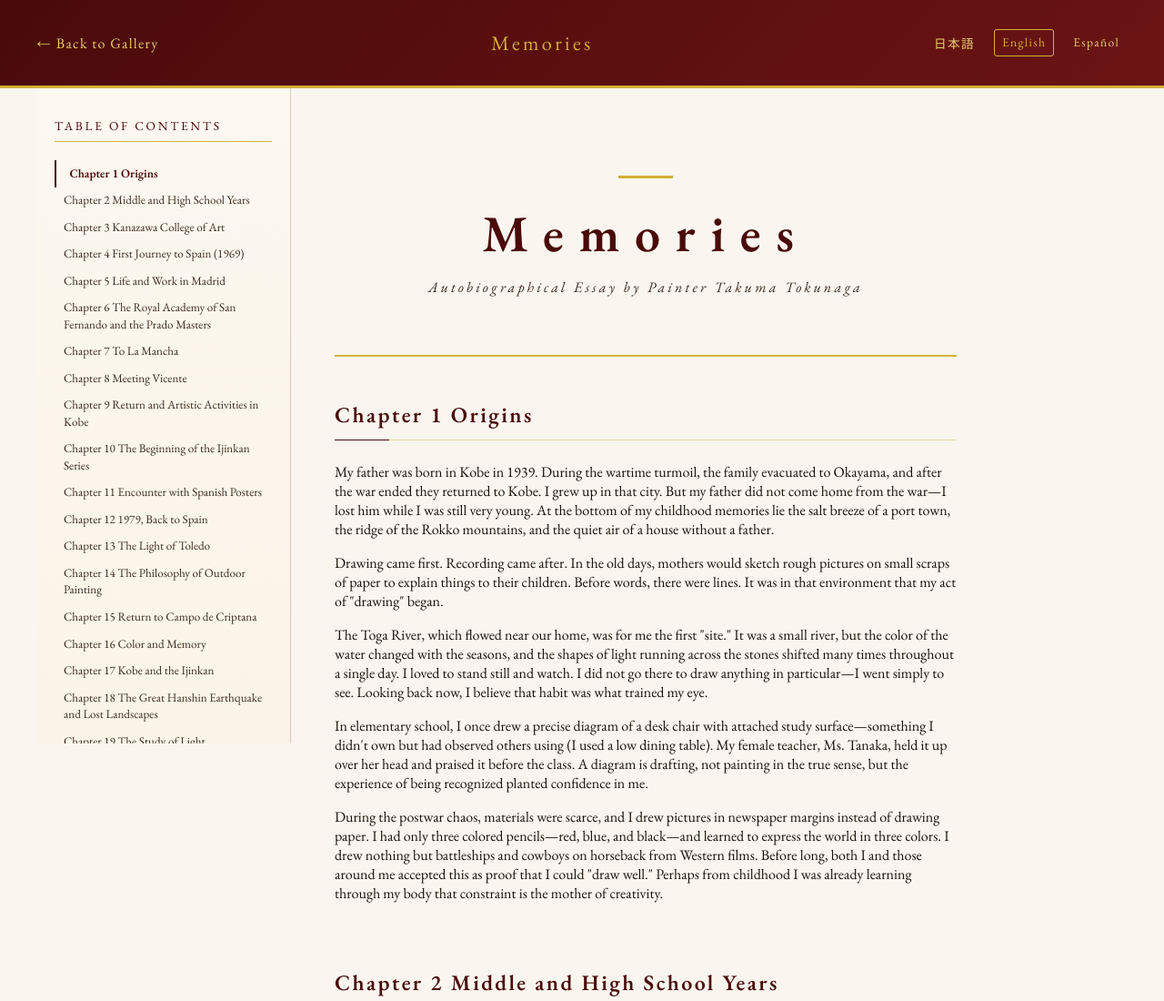
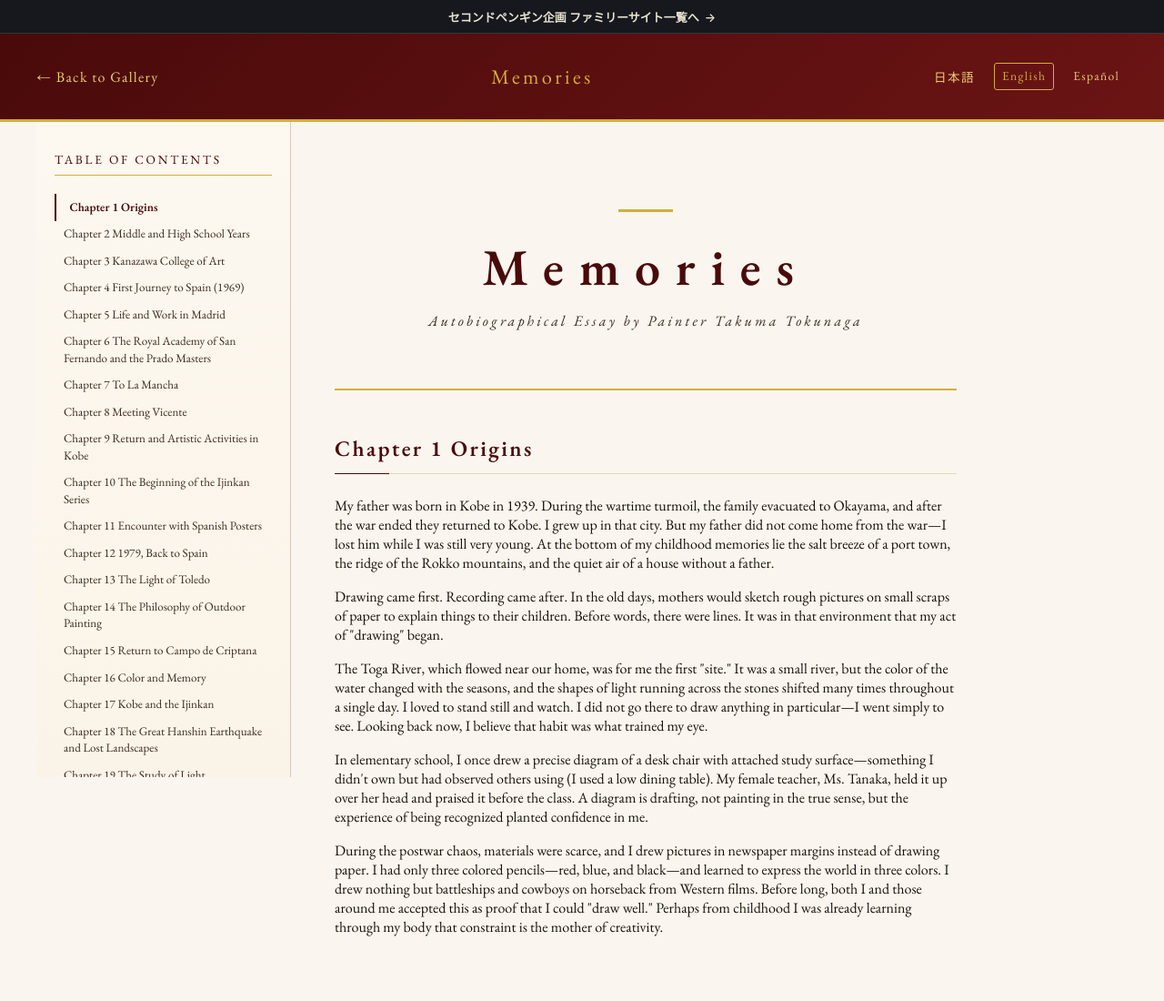
Before and after one commit to Second-penguin-planning/online-museum, an Astro site: page /online-museum/en/about in a window 1280 px wide. Shown: the top 1100 px of the page at 91% size. Built offline with nearby package versions, Linux system fonts and the light colour scheme; Astro itself is replaced by a stand-in of ours.

Commit message:
セコンドペンギン企画ハブへの戻り導線（sp-familybar）を追加
second-penguin.comのアプリ一覧セクションへの導線を全5ページ
（index/about/scores/shop/storage）のヘッダー上部に追加。
既存コンテンツへの変更なし。

```diff
--- a/src/pages/[lang]/about.astro
+++ b/src/pages/[lang]/about.astro
@@ -908,6 +908,21 @@ const t = ui[lang] ?? ui.ja;
 </head>
 <body>
 
+  <!-- ===== SP-FAMILYBAR START ===== -->
+  <div class="sp-familybar sp-familybar--dark">
+    <a href="https://second-penguin.com/#sp-apps" target="_blank" rel="noopener" class="sp-familybar__link">
+      セコンドペンギン企画 ファミリーサイト一覧へ <span aria-hidden="true">→</span>
+    </a>
+  </div>
+  <style>
+    .sp-familybar { padding: 8px 16px; text-align: center; font-family: -apple-system, "Hiragino Kaku Gothic ProN", "Noto Sans JP", sans-serif; }
+    .sp-familybar--dark { background: #16181d; border-bottom: 1px solid #33363f; }
+    .sp-familybar__link { font-size: 13px; font-weight: 600; text-decoration: none; display: inline-flex; align-items: center; gap: 6px; }
+    .sp-familybar--dark .sp-familybar__link { color: #e8e2d0; }
+    .sp-familybar__link:hover { text-decoration: underline; }
+  </style>
+  <!-- ===== SP-FAMILYBAR END ===== -->
+
   <!-- ヘッダー -->
   <header class="page-header">
     <a href={`${base}/${lang}/`} class="back-link">{t.backToGallery}</a>
--- a/src/pages/[lang]/index.astro
+++ b/src/pages/[lang]/index.astro
@@ -853,6 +853,21 @@ function getCardWidth(sizeStr) {
   </head>
   <body>
 
+    <!-- ===== SP-FAMILYBAR START ===== -->
+    <div class="sp-familybar sp-familybar--dark">
+      <a href="https://second-penguin.com/#sp-apps" target="_blank" rel="noopener" class="sp-familybar__link">
+        セコンドペンギン企画 ファミリーサイト一覧へ <span aria-hidden="true">→</span>
+      </a>
+    </div>
+    <style>
+      .sp-familybar { padding: 8px 16px; text-align: center; font-family: -apple-system, "Hiragino Kaku Gothic ProN", "Noto Sans JP", sans-serif; }
+      .sp-familybar--dark { background: #16181d; border-bottom: 1px solid #33363f; }
+      .sp-familybar__link { font-size: 13px; font-weight: 600; text-decoration: none; display: inline-flex; align-items: center; gap: 6px; }
+      .sp-familybar--dark .sp-familybar__link { color: #e8e2d0; }
+      .sp-familybar__link:hover { text-decoration: underline; }
+    </style>
+    <!-- ===== SP-FAMILYBAR END ===== -->
+
     <!-- ヘッダー -->
     <header class="site-header">
       <div class="header-logo">{t.headerTitle}</div>
--- a/src/pages/[lang]/scores.astro
+++ b/src/pages/[lang]/scores.astro
@@ -272,6 +272,21 @@ const scoresData = scores.map(s => ({
 </head>
 <body>
 
+  <!-- ===== SP-FAMILYBAR START ===== -->
+  <div class="sp-familybar sp-familybar--dark">
+    <a href="https://second-penguin.com/#sp-apps" target="_blank" rel="noopener" class="sp-familybar__link">
+      セコンドペンギン企画 ファミリーサイト一覧へ <span aria-hidden="true">→</span>
+    </a>
+  </div>
+  <style>
+    .sp-familybar { padding: 8px 16px; text-align: center; font-family: -apple-system, "Hiragino Kaku Gothic ProN", "Noto Sans JP", sans-serif; }
+    .sp-familybar--dark { background: #16181d; border-bottom: 1px solid #33363f; }
+    .sp-familybar__link { font-size: 13px; font-weight: 600; text-decoration: none; display: inline-flex; align-items: center; gap: 6px; }
+    .sp-familybar--dark .sp-familybar__link { color: #e8e2d0; }
+    .sp-familybar__link:hover { text-decoration: underline; }
+  </style>
+  <!-- ===== SP-FAMILYBAR END ===== -->
+
   <header class="site-header">
     <a href={`${base}/${lang}/`}>{t.back}</a>
     <span class="header-title">TOKUNAGA ART MUSEUM</span>
--- a/src/pages/[lang]/shop.astro
+++ b/src/pages/[lang]/shop.astro
@@ -878,6 +878,21 @@ const ts = shopUI[lang];
 </head>
 <body>
 
+  <!-- ===== SP-FAMILYBAR START ===== -->
+  <div class="sp-familybar sp-familybar--dark">
+    <a href="https://second-penguin.com/#sp-apps" target="_blank" rel="noopener" class="sp-familybar__link">
+      セコンドペンギン企画 ファミリーサイト一覧へ <span aria-hidden="true">→</span>
+    </a>
+  </div>
+  <style>
+    .sp-familybar { padding: 8px 16px; text-align: center; font-family: -apple-system, "Hiragino Kaku Gothic ProN", "Noto Sans JP", sans-serif; }
+    .sp-familybar--dark { background: #16181d; border-bottom: 1px solid #33363f; }
+    .sp-familybar__link { font-size: 13px; font-weight: 600; text-decoration: none; display: inline-flex; align-items: center; gap: 6px; }
+    .sp-familybar--dark .sp-familybar__link { color: #e8e2d0; }
+    .sp-familybar__link:hover { text-decoration: underline; }
+  </style>
+  <!-- ===== SP-FAMILYBAR END ===== -->
+
   <!-- ===== ヘッダー ===== -->
   <header class="site-header">
     <div class="header-logo">TOKUNAGA ART MUSEUM</div>
--- a/src/pages/[lang]/storage.astro
+++ b/src/pages/[lang]/storage.astro
@@ -1021,6 +1021,21 @@ const sachikoCatKeys = ['jinbutsu', 'sensou', 'fuukei', 'seibutsu'];
 </head>
 <body>
 
+  <!-- ===== SP-FAMILYBAR START ===== -->
+  <div class="sp-familybar sp-familybar--dark">
+    <a href="https://second-penguin.com/#sp-apps" target="_blank" rel="noopener" class="sp-familybar__link">
+      セコンドペンギン企画 ファミリーサイト一覧へ <span aria-hidden="true">→</span>
+    </a>
+  </div>
+  <style>
+    .sp-familybar { padding: 8px 16px; text-align: center; font-family: -apple-system, "Hiragino Kaku Gothic ProN", "Noto Sans JP", sans-serif; }
+    .sp-familybar--dark { background: #16181d; border-bottom: 1px solid #33363f; }
+    .sp-familybar__link { font-size: 13px; font-weight: 600; text-decoration: none; display: inline-flex; align-items: center; gap: 6px; }
+    .sp-familybar--dark .sp-familybar__link { color: #e8e2d0; }
+    .sp-familybar__link:hover { text-decoration: underline; }
+  </style>
+  <!-- ===== SP-FAMILYBAR END ===== -->
+
   <!-- ========== ヘッダー ========== -->
   <header class="site-header">
     <div class="header-logo">TOKUNAGA ART MUSEUM</div>
```
